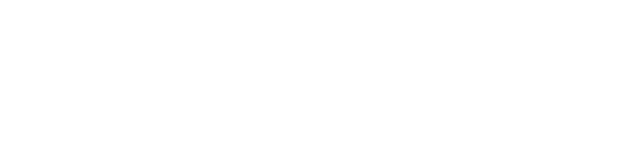
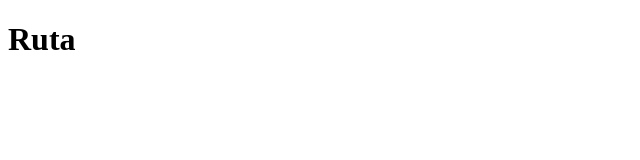
Before and after one commit to hexschool/hexschoolGit, a plain HTML site: page 57/index.html in a window 1280 px wide. Shown: the whole page, without its empty margins (0-640 px from the left). Drawn offline with Linux system fonts and the light colour scheme.

Commit message:
新增 h1

```diff
--- a/57/index.html
+++ b/57/index.html
@@ -6,6 +6,6 @@
     <title>Document</title>
 </head>
 <body>
-
+    <h1>Ruta</h1>
 </body>
 </html>
```
